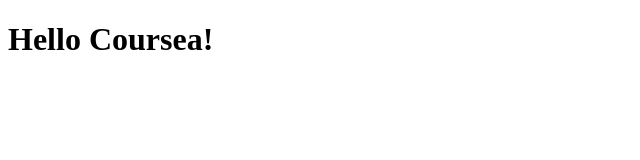
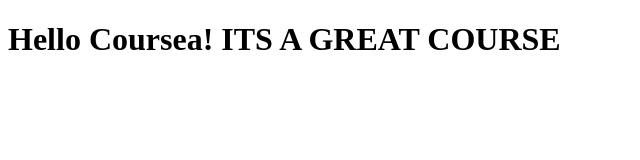
Before and after one commit to Siyenagezahegn/Web_dev, a plain HTML site: page index.html in a window 1280 px wide. Shown: the whole page, without its empty margins (0-640 px from the left). Drawn offline with Linux system fonts and the light colour scheme.

Commit message:
small addition

```diff
--- a/index.html
+++ b/index.html
@@ -4,6 +4,6 @@
 	<title>Hello Coursera</title>
 </head>
 <body>
-	<h1> Hello Coursea! </h1>
+	<h1> Hello Coursea! ITS A GREAT COURSE </h1>
 </body>
 </html>
```
